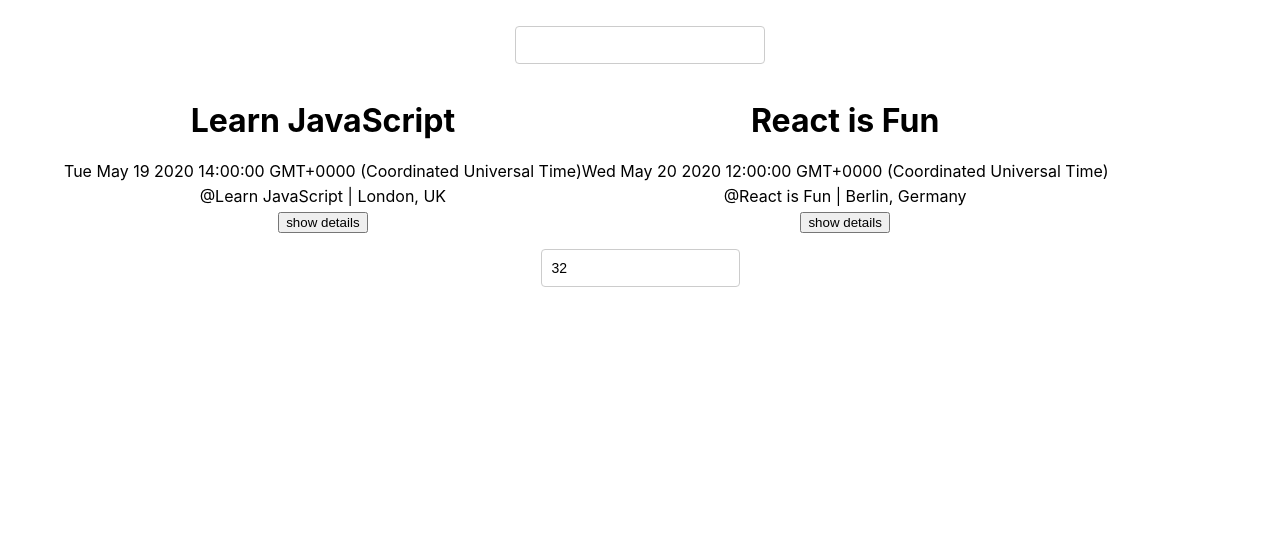
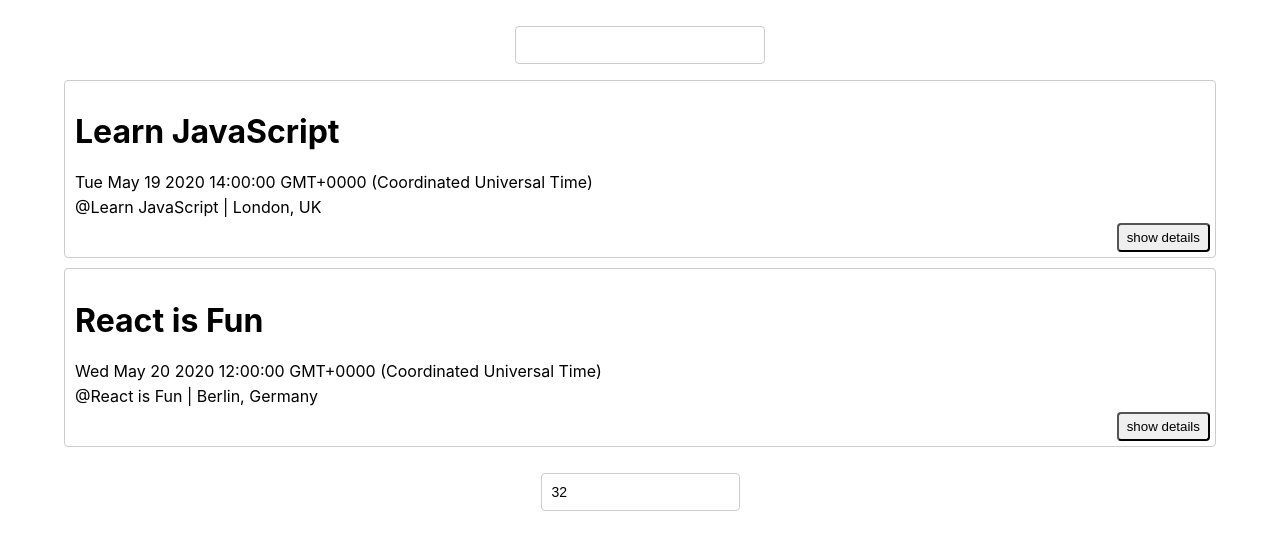
Before and after one commit to jchasehuskey/meetup, a React (Create React App) app: page / in a window 1280 px wide. Shown: the top 550 px of the page. Built offline with nearby package versions, Linux system fonts and the light colour scheme.

Commit message:
updated event and added config.json

```diff
--- a/src/App.css
+++ b/src/App.css
@@ -1,3 +1,4 @@
+
 .App {
   text-align: center;
 }
@@ -49,9 +50,10 @@
 
 ul {
   display:flex;
+  flex-direction:column;
   padding: 0;
   list-style: none;
-  align-items: left;
+  /* align-items: left !important; */
 }
 
 p {
@@ -126,7 +128,7 @@
   position: relative;
 }
 
-.details-btn {
+.details-button {
   position: absolute;
   right: 5px;
   bottom: 5px;
--- a/src/Event.js
+++ b/src/Event.js
@@ -14,7 +14,7 @@
     const { collapsed } = this.state;
 
     return (
-      <div>
+      <div className="event">
         <h1 className='summary'>
           {event.summary}
         </h1>
```
Also changed, not shown: 2 other files (tests, documents, lock files or other folders).
